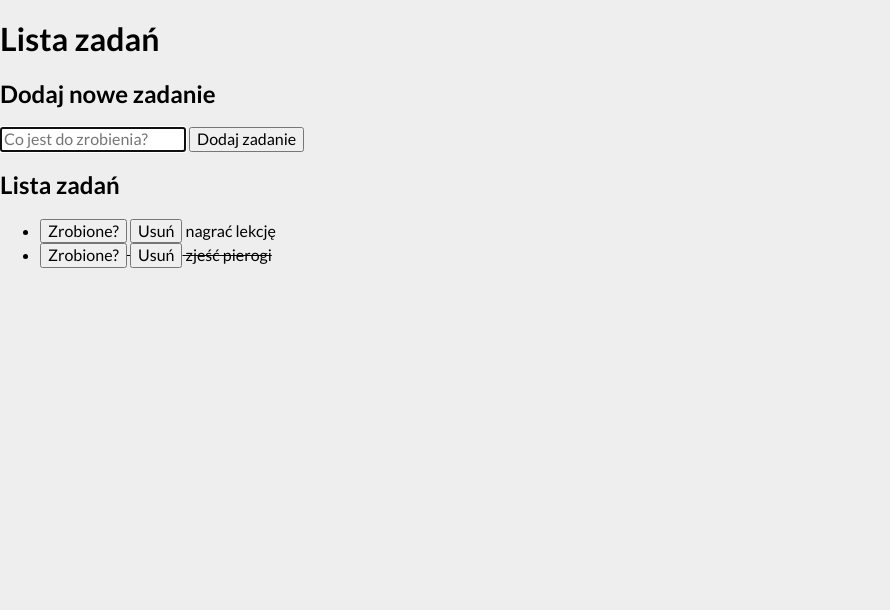
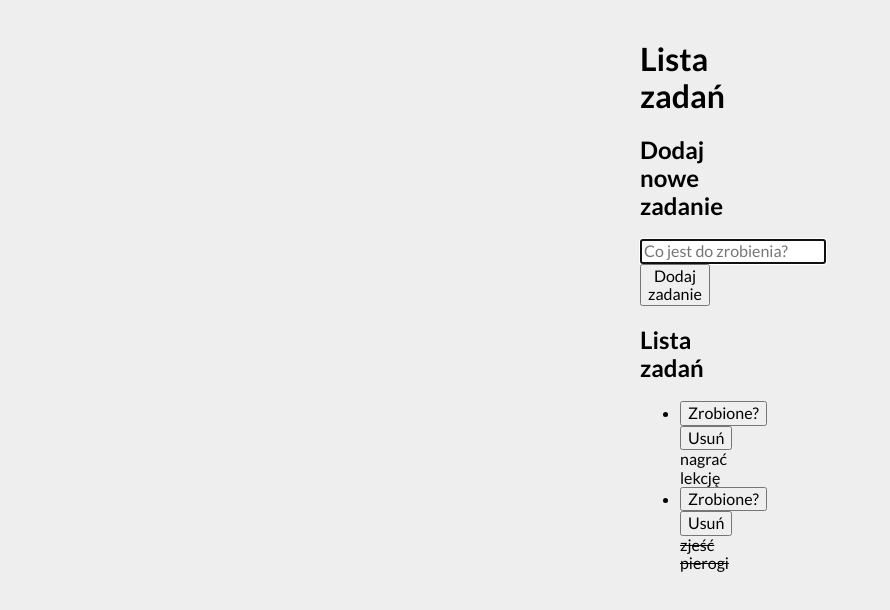
Before and after one commit to ArturZak-269/TODO-LIST, a plain HTML site: page index.html in a window 1280 px wide. Shown: the whole page, without its empty margins (0-890 px from the left). Drawn offline with nearby package versions, Linux system fonts and the light colour scheme.

Commit message:
added container.css

```diff
--- a/index.html
+++ b/index.html
@@ -13,6 +13,7 @@
     <link rel="preconnect" href="https://fonts.gstatic.com" crossorigin>
     <link href="https://fonts.googleapis.com/css2?family=Lato:wght@400;700&display=swap" rel="stylesheet">
     <link href="css/style.css" rel="stylesheet" />
+    <link href="css/container.css" rel="stylesheet" />
     <script defer src="js/script.js"></script>
 </head>
 
```
